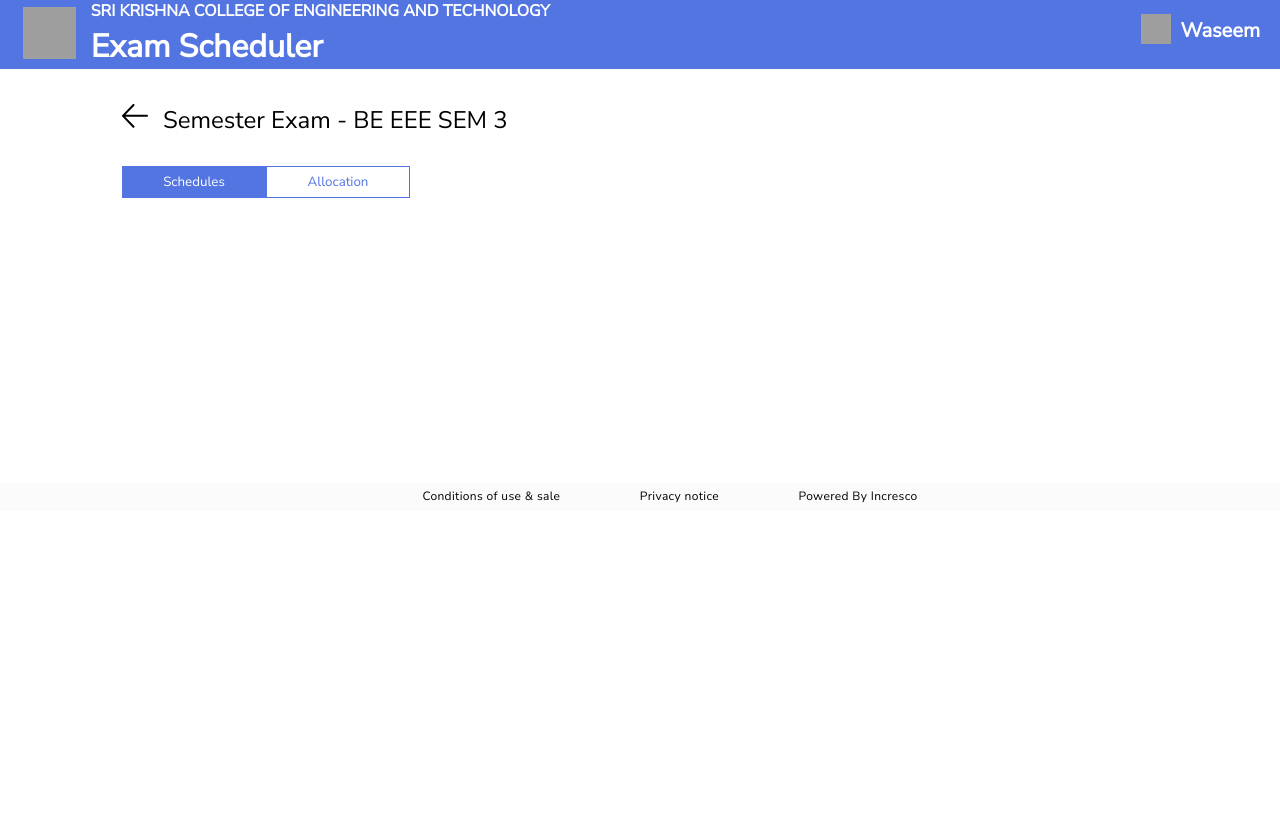
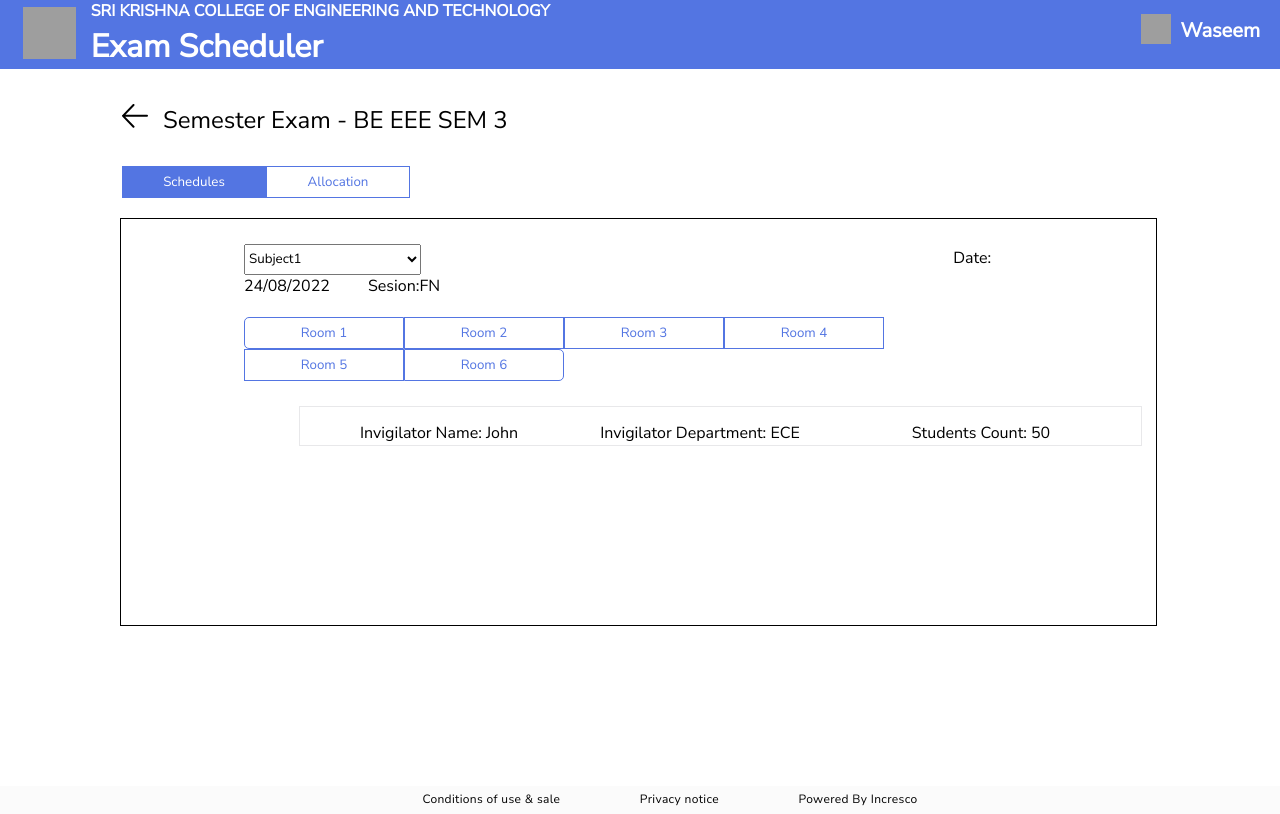
Before and after one commit to Sudarsan002/Training_03, a Next.js app: page /AllocationSchedule in a window 1280 px wide. Built offline with nearby package versions, Linux system fonts and the light colour scheme; grey boxes are pictures that could not be loaded.

Commit message:
AllocationPage layout

```diff
--- a/src/Layouts/AllocationSch.js
+++ b/src/Layouts/AllocationSch.js
@@ -1,4 +1,5 @@
 import React from 'react'
+
 import { SchduleButton, Title } from './Schedule'
 
 export const AllocationSch = () => {
@@ -9,8 +10,140 @@ export const AllocationSch = () => {
             <div
                 style={{
                     padding: '25px 123px 160px',
+                    border: '1px solid black',
+                    margin: '20px 123px 160px 120px',
+                    // display:"flex",
+                    // flexDirection:"row"
                 }}
-            ></div>
+            >
+                <section>
+                    <select
+                        style={{
+                            width: '177px',
+                            height: '31px',
+                        }}
+                    >
+                        <option value="Subject1">Subject1</option>
+                        <option value="Subject2">Subject2</option>
+                        <option value="Subject3">Subject3</option>
+                        <option value="Subject4">Subject4</option>
+                        <option value="Subject5">Subject5</option>
+                    </select>
+
+                    <span
+                        style={{
+                            margin: '39px 34px 27px 528px',
+                        }}
+                    >
+                        {' '}
+                        Date: 24/08/2022{' '}
+                    </span>
+                    <span>Sesion:FN</span>
+                </section>
+                <div
+                    style={{
+                        marginTop: '20px',
+                    }}
+                >
+                    <button
+                        style={{
+                            width: '160px',
+                            height: '32px',
+                            color: '#5375E2',
+                            background: 'white',
+                            border: '1px solid #5375E2',
+                            borderRadius: '5px 0px 0px 5px',
+                        }}
+                    >
+                        Room 1
+                    </button>
+                    <button
+                        style={{
+                            width: '160px',
+                            height: '32px',
+                            color: '#5375E2',
+                            background: 'white',
+                            border: '1px solid #5375E2',
+                            borderRadius: '0px',
+                        }}
+                    >
+                        Room 2
+                    </button>
+                    <button
+                        style={{
+                            width: '160px',
+                            height: '32px',
+                            color: '#5375E2',
+                            background: 'white',
+                            border: '1px solid #5375E2',
+                            borderRadius: '0px',
+                        }}
+                    >
+                        Room 3
+                    </button>
+                    <button
+                        style={{
+                            width: '160px',
+                            height: '32px',
+                            color: '#5375E2',
+                            background: 'white',
+                            border: '1px solid #5375E2',
+                            borderRadius: '0px',
+                        }}
+                    >
+                        Room 4
+                    </button>
+                    <button
+                        style={{
+                            width: '160px',
+                            height: '32px',
+                            color: '#5375E2',
+                            background: 'white',
+                            border: '1px solid #5375E2',
+                            borderRadius: '0px',
+                        }}
+                    >
+                        Room 5
+                    </button>
+                    <button
+                        style={{
+                            width: '160px',
+                            height: '32px',
+                            color: '#5375E2',
+                            background: 'white',
+                            border: '1px solid #5375E2',
+                            borderRadius: '0px 5px 5px 0px ',
+                        }}
+                    >
+                        Room 6
+                    </button>
+                </div>
+                <div
+                    style={{
+                        margin: '24.82px 185px 18.94px 55px',
+                        border: '1px solid #E8E8EA',
+                        width: '843px',
+                        height: '40px',
+                        // textAlign:"center"
+                    }}
+                >
+                    <div style={{
+                        display:"flex",
+                        flexDirection:"row"
+                    }}>
+                        <span style={{
+                            padding:"15px 60px 35px"
+                        }}>Invigilator Name: John </span>
+                        <span style={{
+                            padding:"15px 22px "
+                        }}>Invigilator Department: ECE   </span>
+                        <span style={{
+                            padding:"15px 90px 77px"
+                        }}>Students Count: 50 </span>
+
+                    </div>
+                </div>
+            </div>
         </div>
     )
 }
--- a/src/Layouts/Schedule.js
+++ b/src/Layouts/Schedule.js
@@ -2,7 +2,6 @@ import React from 'react'
 import ArrowIcon from '../Components/svg/ArrowIcon'
 import { Scheduleform } from '../Common/data/ScheduleForm'
 import { LabForm } from '../Common/data/LabForm'
-// import { useRouter } from 'next/router'
 
 export const Title = () => {
     return (
@@ -11,7 +10,6 @@ export const Title = () => {
                 padding: '35px 122px 20px',
                 display: 'flex',
                 flexDirection: 'row',
-
                 fontSize: '24px',
             }}
         >
@@ -38,7 +36,7 @@ export const SchduleButton = () => {
                     backgroundColor: '#5375E2',
                     width: '144px',
                     height: '32px',
-                    //*
+
                     color: 'white',
                     border: '1px solid #5375E2',
                 }}
@@ -60,7 +58,6 @@ export const Schedule = () => {
                 fontWeight: '700',
                 fontSize: '20px',
                 width: '1196px',
-                // height: '600px',
                 marginLeft: '120px',
             }}
         >
@@ -69,7 +66,6 @@ export const Schedule = () => {
                     marginBottom: '10px',
                 }}
             >
-                {' '}
                 Semester Schedule
             </div>
             <SemSch />
@@ -86,7 +82,7 @@ export const Schedule = () => {
     )
 }
 
-export const AllocationBtn = () => {
+export const AllocationBtn = (props) => {
     return (
         <div>
             <button
@@ -107,9 +103,6 @@ export const AllocationBtn = () => {
 }
 
 export const SemSch = () => {
-
-
-
     return (
         <div
             style={{
@@ -123,9 +116,9 @@ export const SemSch = () => {
                 style={{
                     width: '100%',
                     textAlign: 'center',
-
                 }}
             >
+                <thead>
                     <tr
                         style={{
                             color: '#5375E2',
@@ -136,9 +129,8 @@ export const SemSch = () => {
                         <td>Session</td>
                         <td>CourseCode</td>
                         <td>SubjectName</td>
-
                     </tr>
-
+                </thead>
                 {Scheduleform.map((SemesterSch) => (
                     <tr>
                         <td>{SemesterSch.SNo}</td>
@@ -154,7 +146,6 @@ export const SemSch = () => {
 }
 
 export const LabSch = () => {
-    // console.log(props.Scheduleform)
     return (
         <div
             style={{
@@ -182,9 +173,7 @@ export const LabSch = () => {
 
                 {LabForm.map((LabForm) => (
                     <tr>
-
                         <td>{LabForm.SNo}</td>
-
 
                         <td>{LabForm.Date}</td>
                         <td>{LabForm.Session}</td>
```
Also changed, not shown: package.json (+9 -1 lines). Lines whose indentation alone changed are shown as unchanged.
